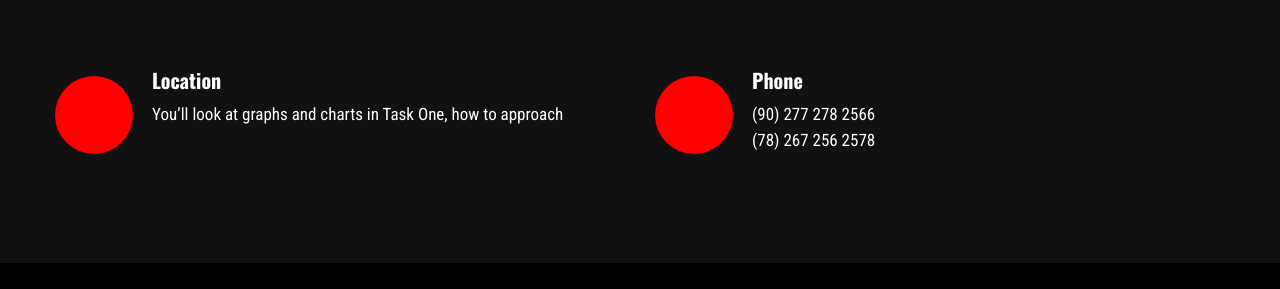
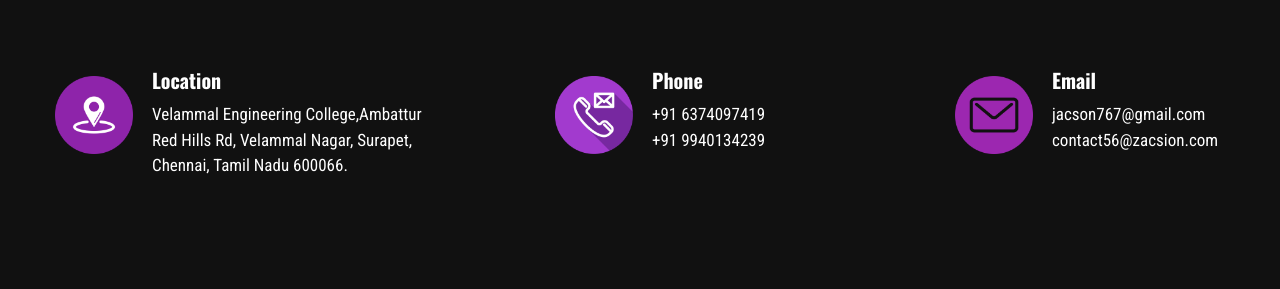
Before and after one commit to NaraineSurya/symposium, a plain HTML site: page ad.html in a window 1280 px wide. Shown: the part 1845-2134 px from the top of the page. Before the commit the page ends 2108 px from the top, so only its background shows below. Drawn offline with nearby package versions, Linux system fonts and the light colour scheme.

Commit message:
modified:   ad.html 	modified:   assets/css/style.css 	new file:   assets/img/icon/contact-mail.png 	new file:   assets/img/icon/email.png 	deleted:    assets/img/icon/icon1.png 	deleted:    assets/img/icon/icon1.svg 	deleted:    assets/img/icon/icon2.svg 	deleted:    assets/img/icon/icon3.svg 	new file:   assets/img/icon/location (1).png 	deleted:    assets/img/icon/location.png 	modified:   connection.html 	modified:   index.html 	modified:   ipl.html 	modified:   music.html 	modified:   mystic.html 	modified:   paper.html 	modified:   prompt.html 	modified:   pubg.html 	modified:   uiux.html 	modified:   workshop.html

```diff
--- a/ad.html
+++ b/ad.html
@@ -237,33 +237,34 @@
     <section class="services-area">
         <div class="container">
             <div class="row justify-content-between">
-                <div class="col-xl-6 col-lg-6 col-md-6 col-sm-8">
+                <div class="col-xl-4 col-lg-4 col-md-6 col-sm-8">
                     <div class="single-services mb-40 wow fadeInUp" data-wow-duration="1s" data-wow-delay=".1s">
                         <div class="features-icon">
-                            <img src="assets/img/icon/icon1.svg" alt="">
+                            <img class="logo"  src="assets/img/icon/location (1).png" alt="">
                         </div>
                         <div class="features-caption">
                             <h3>Location</h3>
-                            <p>You’ll look at graphs and charts in Task One, how to approach </p>
+                            <p>Velammal Engineering College,Ambattur Red Hills Rd, Velammal Nagar, Surapet, Chennai, Tamil Nadu 600066.
+                                 </p>
                         </div>
                     </div>
                 </div>
-                <div class="col-xl-6 col-lg-6 col-md-6 col-sm-8">
+                <div class="col-xl-3 col-lg-4 col-md-6 col-sm-8">
                     <div class="single-services mb-40 wow fadeInUp" data-wow-duration="1s" data-wow-delay=".2s">
                         <div class="features-icon">
-                            <img src="assets/img/icon/icon2.svg" alt="">
+                            <img class="logo" src="assets/img/icon/contact-mail.png" alt="">
                         </div>
                         <div class="features-caption">
                             <h3>Phone</h3>
-                            <p>(90) 277 278 2566</p>
-                            <p>  (78) 267 256 2578</p>
+                            <p>+91 6374097419</p>
+                            <p>+91 9940134239</p>
                         </div>
                     </div>
                 </div>
-                <!-- <div class="col-xl-3 col-lg-4 col-md-6 col-sm-8">
+                <div class="col-xl-3 col-lg-4 col-md-6 col-sm-8">
                     <div class="single-services mb-40 wow fadeInUp" data-wow-duration="2s" data-wow-delay=".4s">
                         <div class="features-icon">
-                            <img src="assets/img/icon/icon3.svg" alt="">
+                            <img class="logo"  src="assets/img/icon/email.png" alt="">
                         </div>
                         <div class="features-caption">
                             <h3>Email</h3>
@@ -271,7 +272,7 @@
                             <p>contact56@zacsion.com</p>
                         </div>
                     </div>
-                </div> -->
+                </div>
             </div>
         </div>
     </section>
```
Also changed, not shown: connection.html (+11 -10 lines), index.html (+3 -3 lines), ipl.html (+11 -10 lines), music.html (+11 -10 lines), mystic.html (+11 -10 lines), paper.html (+11 -10 lines), prompt.html (+11 -10 lines), pubg.html (+11 -10 lines), uiux.html (+11 -10 lines), workshop.html (+11 -10 lines), assets/css/style.css, assets/img/icon/contact-mail.png (added), assets/img/icon/email.png (added), assets/img/icon/icon1.png (deleted), 5 more files.
